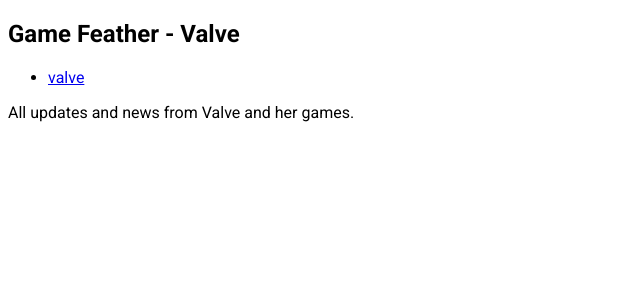
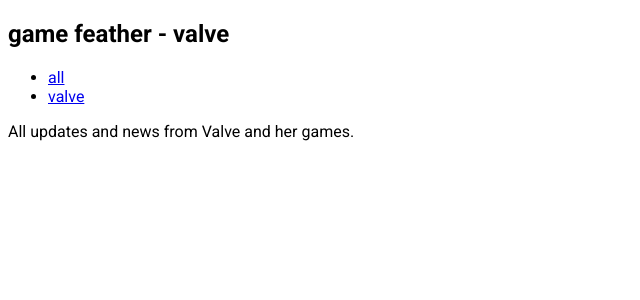
Before and after one commit to MattiasZurkovic/Game_Feather, a Flask app: template app/templates/valve.html in a window 1280 px wide. Shown: the top 300 px of the page, without its empty margins (0-640 px from the left). Run offline with Flask 2, Linux system fonts and the light colour scheme; the template is opened without the code that fills it, so the values that code supplies are empty.

Commit message:
add mini-nav bar

```diff
--- a/app/templates/index.html
+++ b/app/templates/index.html
@@ -16,9 +16,10 @@
 
   <body>
 
-    <h2>Game Feather</h2>
+    <h2>game feather - all</h2>
 
     <ul>
+      <li><a href="/">all</a></li>
       <li><a href="/valve">valve</a></li>
     </ul>
 
--- a/app/templates/valve.html
+++ b/app/templates/valve.html
@@ -21,9 +21,10 @@
 
   <body>
 
-    <h2>Game Feather - Valve</h2>
+    <h2>game feather - valve</h2>
 
     <ul>
+      <li><a href="/">all</a></li>
       <li><a href="/valve">valve</a></li>
     </ul>
 
```
